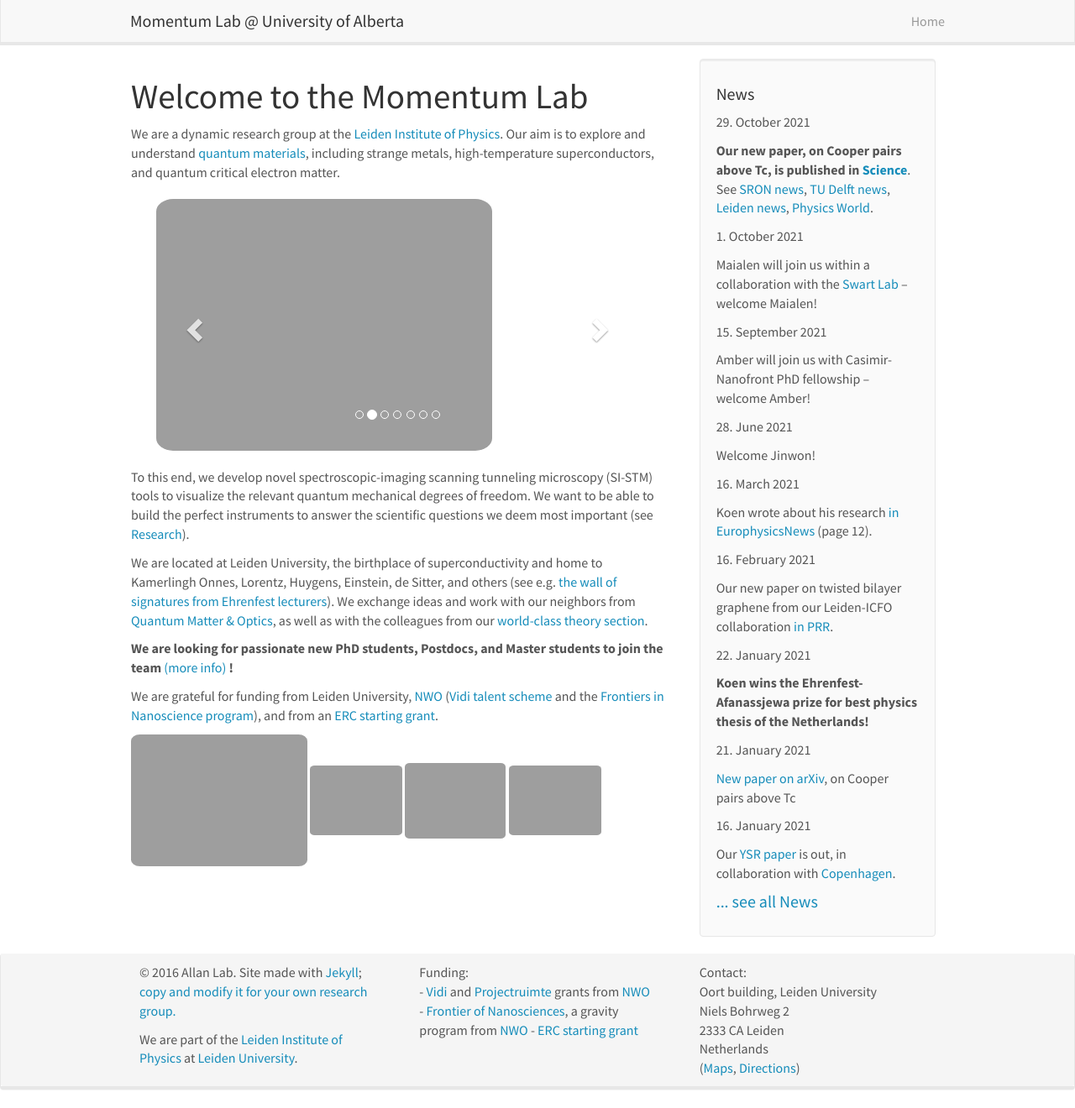
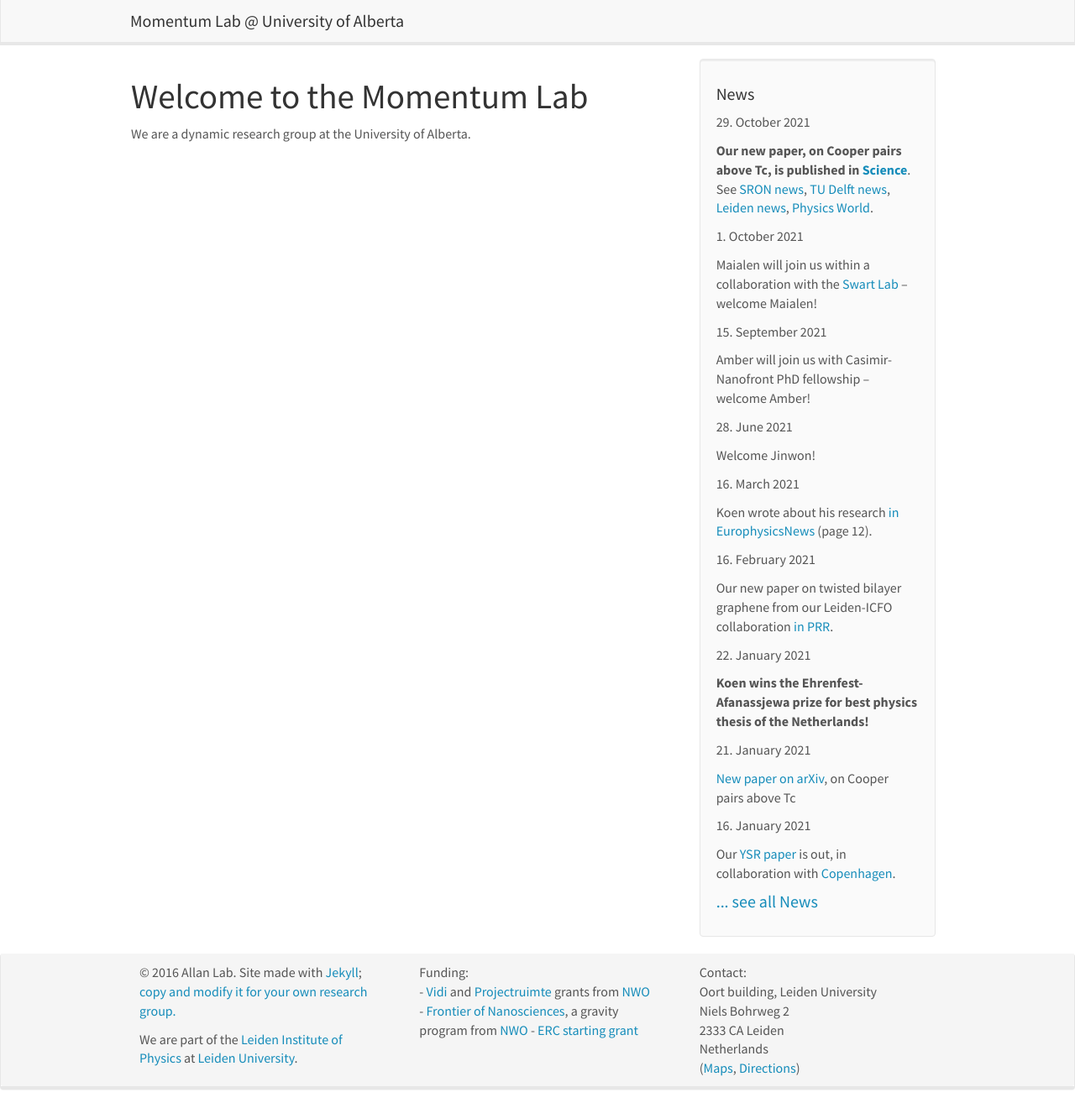
Before and after one commit to momentum-openspace/momentum-openspace.github.io, a Jekyll site: the page built from _pages/home.md, in a window 1280 px wide and 1320 px high. Shown: the whole window at 84% size. Built offline with Jekyll 4.4.1, drawn with Linux system fonts in a browser that asks for light colours; nearby versions of some CDN libraries.

Commit message:
remove unused features

```diff
--- a/_config.yml
+++ b/_config.yml
@@ -10,7 +10,7 @@ title: Momentum Lab
 email: your-email@domain.com
 description: > # this means to ignore newlines until "baseurl:"
   Website of Momentum Lab.
-baseurl: "https://momentum-openspace.github.io/"
+baseurl: "https://momentum-openspace.github.io"
 url: ""
 
 include:
--- a/_pages/home.md
+++ b/_pages/home.md
@@ -1,72 +1,9 @@
 ---
-title: "Allan Lab - Home"
+title: "Momentum Lab - Home"
 layout: homelay
-excerpt: "Allan Lab at Leiden University."
+excerpt: "Momentum Lab at University of Alberta."
 sitemap: false
 permalink: /
 ---
 
-We are a dynamic research group at the [Leiden Institute of Physics](http://www.physics.leidenuniv.nl). Our aim is to explore and understand [quantum materials](http://condensedconcepts.blogspot.nl/2013/05/what-is-quantum-matter.html), including strange metals, high-temperature superconductors, and quantum critical electron matter.
-
-
-<div markdown="0" id="carousel" class="carousel slide" data-ride="carousel" data-interval="4000" data-pause="hover" >
-    <!-- Menu -->
-    <ol class="carousel-indicators">
-        <li data-target="#carousel" data-slide-to="0" class="active"></li>
-        <li data-target="#carousel" data-slide-to="1"></li>
-        <li data-target="#carousel" data-slide-to="2"></li>
-        <li data-target="#carousel" data-slide-to="3"></li>
-        <li data-target="#carousel" data-slide-to="4"></li>
-        <li data-target="#carousel" data-slide-to="5"></li>
-        <li data-target="#carousel" data-slide-to="6"></li>
-    </ol>
-
-    <!-- Items -->
-    <div class="carousel-inner" markdown="0">
-        <div class="item active">
-            <img src="{{ site.url }}{{ site.baseurl }}/images/slider7001400/QPI_Rh.jpg" alt="Slide 1" />
-        </div>
-        <div class="item">
-            <img src="{{ site.url }}{{ site.baseurl }}/images/slider7001400/SmartTipSide.jpg" alt="Slide 2" />
-        </div>
-        <div class="item">
-            <img src="{{ site.url }}{{ site.baseurl }}/images/slider7001400/SaphireSTM2.jpg" alt="Slide 3" />
-        </div>
-        <div class="item">
-            <img src="{{ site.url }}{{ site.baseurl }}/images/slider7001400/lab.jpg" alt="Slide 4" />
-        </div>
-        <div class="item">
-            <img src="{{ site.url }}{{ site.baseurl }}/images/slider7001400/Fig_Science_Web.jpg" alt="Slide 5" />
-        </div>
-         <div class="item">
-            <img src="{{ site.url }}{{ site.baseurl }}/images/slider7001400/cake_web.jpg" alt="Slide 6" />
-        </div>
-    </div>
-  <a class="left carousel-control" href="#carousel" role="button" data-slide="prev">
-    <span class="glyphicon glyphicon-chevron-left" aria-hidden="true"></span>
-    <span class="sr-only">Previous</span>
-  </a>
-  <a class="right carousel-control" href="#carousel" role="button" data-slide="next">
-    <span class="glyphicon glyphicon-chevron-right" aria-hidden="true"></span>
-    <span class="sr-only">Next</span>
-  </a>
-</div>
-
-
-
-
-To this end, we develop novel spectroscopic-imaging scanning tunneling microscopy (SI-STM) tools to visualize the relevant quantum mechanical degrees of freedom. We want to be able to build the perfect instruments to answer the  scientific questions we deem most important (see [Research](research)).
-
-We are located at Leiden University, the birthplace of superconductivity and home to Kamerlingh Onnes, Lorentz, Huygens, Einstein, de Sitter, and others (see e.g. [the wall of signatures from Ehrenfest lecturers](https://www.lorentz.leidenuniv.nl/history/colloquium/muur_heel.html)). We exchange ideas and work with our neighbors from [Quantum Matter & Optics](http://www.physics.leidenuniv.nl/qo-home), as well as with the colleagues from our [world-class theory section](https://www.lorentz.leidenuniv.nl).
-
- **We are  looking for passionate new PhD students, Postdocs, and Master students to join the team** [(more info)]({{ site.url }}{{ site.baseurl }}/vacancies) **!**
-
-
-We are grateful for funding from Leiden University, [NWO](www.nwo.nl) ([Vidi talent scheme](http://www.nwo.nl/en/research-and-results/programmes/Talent+Scheme) and the [Frontiers in Nanoscience program](https://www.universiteitleiden.nl/en/research/research-projects/science/frontiers-of-nanoscience-nanofront)), and from an [ERC starting grant](https://erc.europa.eu/funding/starting-grants).
-
-<figure class="fourth">
-  <img src="{{ site.url }}{{ site.baseurl }}/images/logopic/Logo_Leiden.jpg" style="width: 210px">
-  <img src="{{ site.url }}{{ site.baseurl }}/images/logopic/Logo_Nanofront.jpg" style="width: 110px">
-  <img src="{{ site.url }}{{ site.baseurl }}/images/logopic/Logo_NWO.jpg" style="width: 120px">
-  <img src="{{ site.url }}{{ site.baseurl }}/images/logopic/Logo_ERC.jpg" style="width: 110px">
-</figure>
+We are a dynamic research group at the University of Alberta.
```
Also changed, not shown: _includes/header.html (+6 -1 lines).
